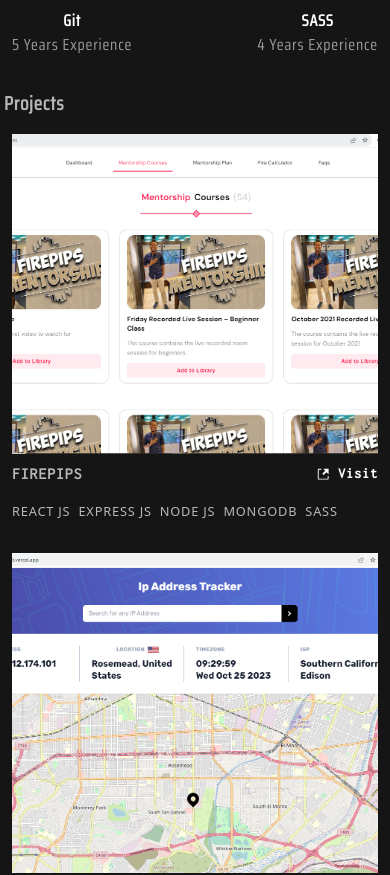
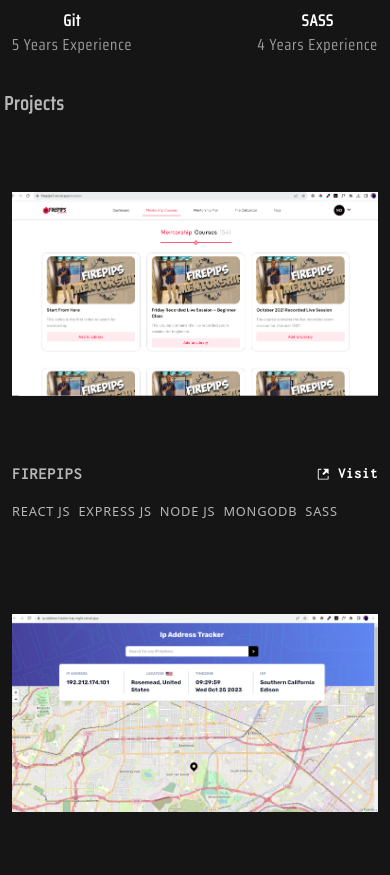
Before and after one commit to amazinng-blib/portfolio, a Next.js app: page / in a window 390 px wide. Shown: the part 1140-2015 px from the top of the page. Built offline with nearby package versions, Linux system fonts and the light colour scheme.

Commit message:
fixed screen responsiveness

```diff
--- a/src/components/hero/Experience.tsx
+++ b/src/components/hero/Experience.tsx
@@ -52,10 +52,10 @@
         {data?.map((x: ExperienceInterface, index: any) => {
           return (
             <div key={index} className="my-5">
-              <div className="flex items-center gap-2 tracking-wider text-[1.2rem] md:text-[1.3rem] uppercase text-[#b7b7b7]">
+              <div className="flex lg:items-center items-start gap-2 tracking-wider lg:text-[1.2rem]  text-[1.125rem] uppercase text-[#b7b7b7]">
                 <BiLink /> <span>{x?.company}</span>
               </div>
-              <p className="my-2 text-[#b7b7b7] tracking-wider text-[1.1rem] md:text-[1.2rem] uppercase">
+              <p className="my-2 text-[#b7b7b7] tracking-wider text-[1rem] md:text-[1.2rem] uppercase">
                 {x?.worked_as}
               </p>
 
--- a/src/components/hero/Projects.tsx
+++ b/src/components/hero/Projects.tsx
@@ -70,7 +70,7 @@
                       // width={100}
                       // height={100}
                       // layout="responsive"
-                      className="object-cover w-full h-full "
+                      className="md:object-cover object-contain w-full h-full "
                     />
                   </div>
                   <h4
```
